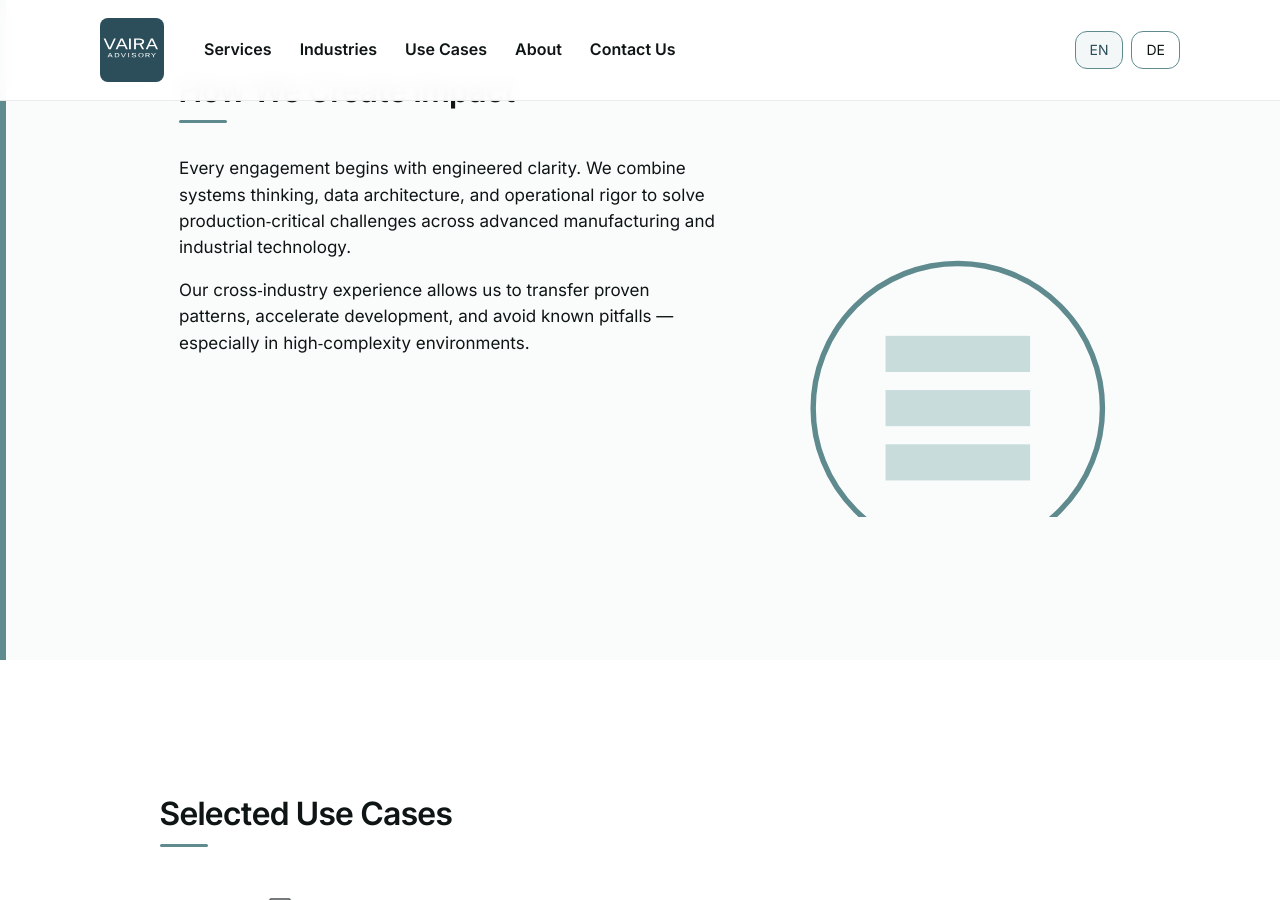
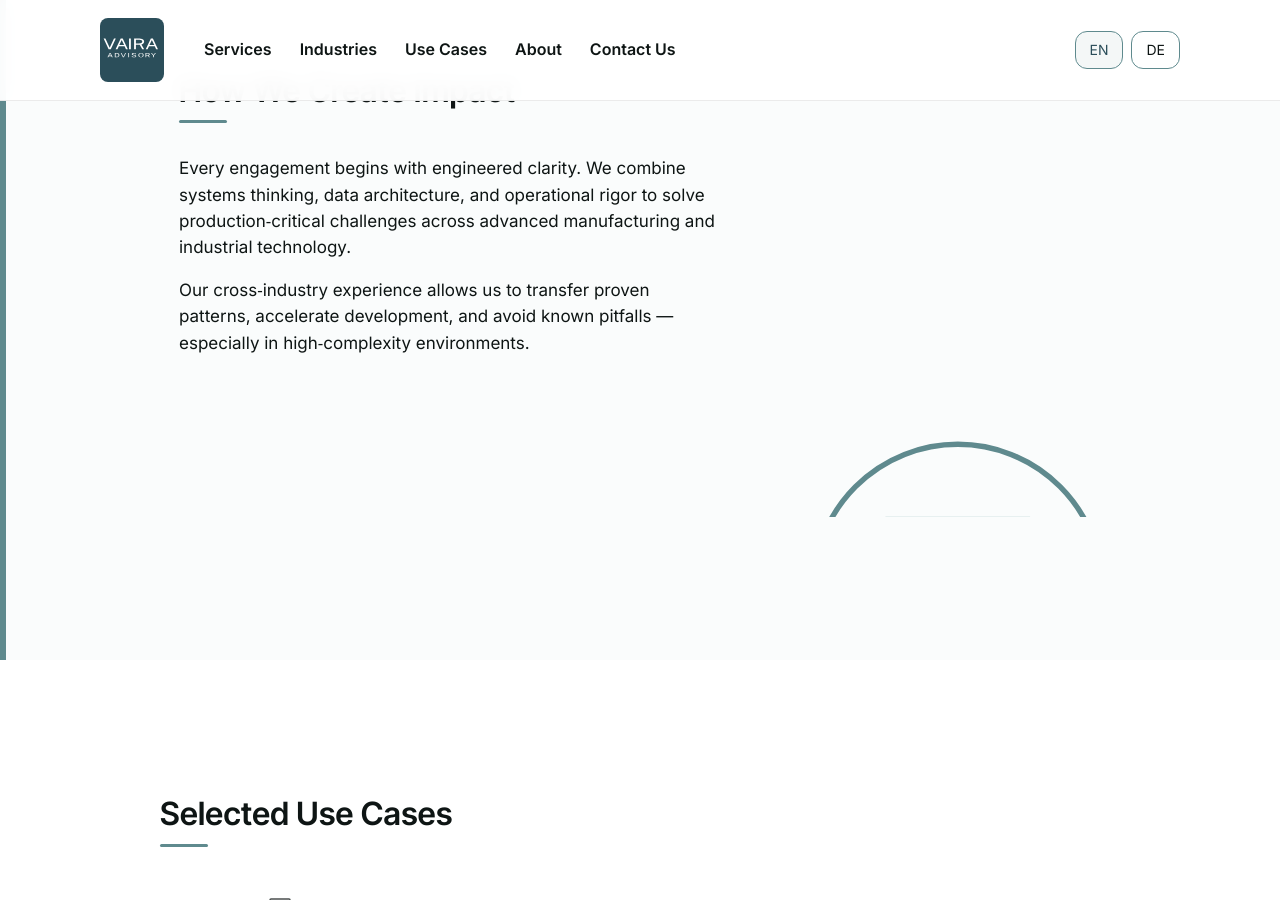
Before and after one commit to raphaelheeb/vaira-advisory, a Jekyll site: the page built from use-cases/index.html, in a window 1280 px wide and 900 px high, scrolled down 433 px. Built offline with Jekyll 4.4.1, drawn with Linux system fonts in a browser that asks for light colours.

Commit message:
Update index.html

```diff
--- a/use-cases/index.html
+++ b/use-cases/index.html
@@ -65,7 +65,7 @@
       </div>
 
       <div class="illustration-wrapper">
-        <svg viewBox="0 -40 200 200">
+        <svg viewBox="0 -140 200 200">
           <circle cx="100" cy="100" r="80" stroke="#5F8A8E" stroke-width="3" fill="none"/>
           <rect x="60" y="60" width="80" height="20" fill="#C9DCDC"/>
           <rect x="60" y="90" width="80" height="20" fill="#C9DCDC"/>
```
